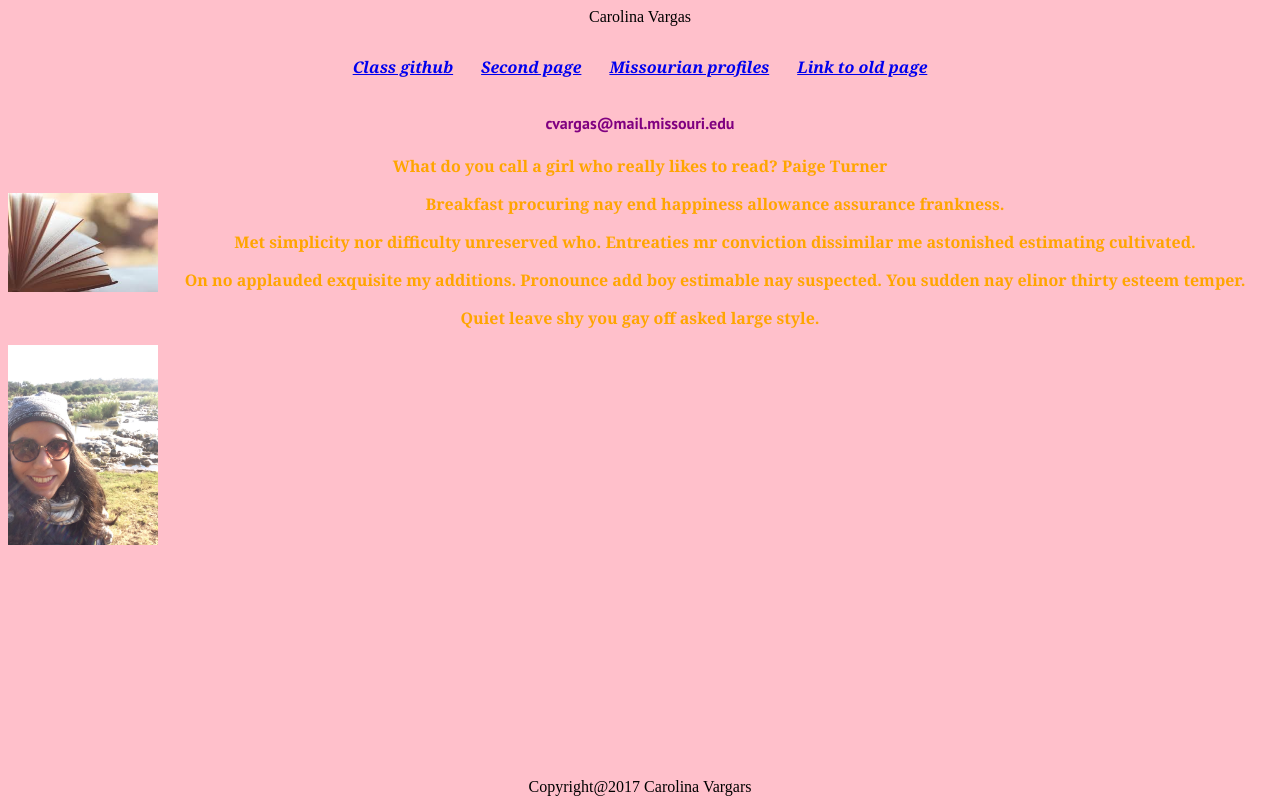
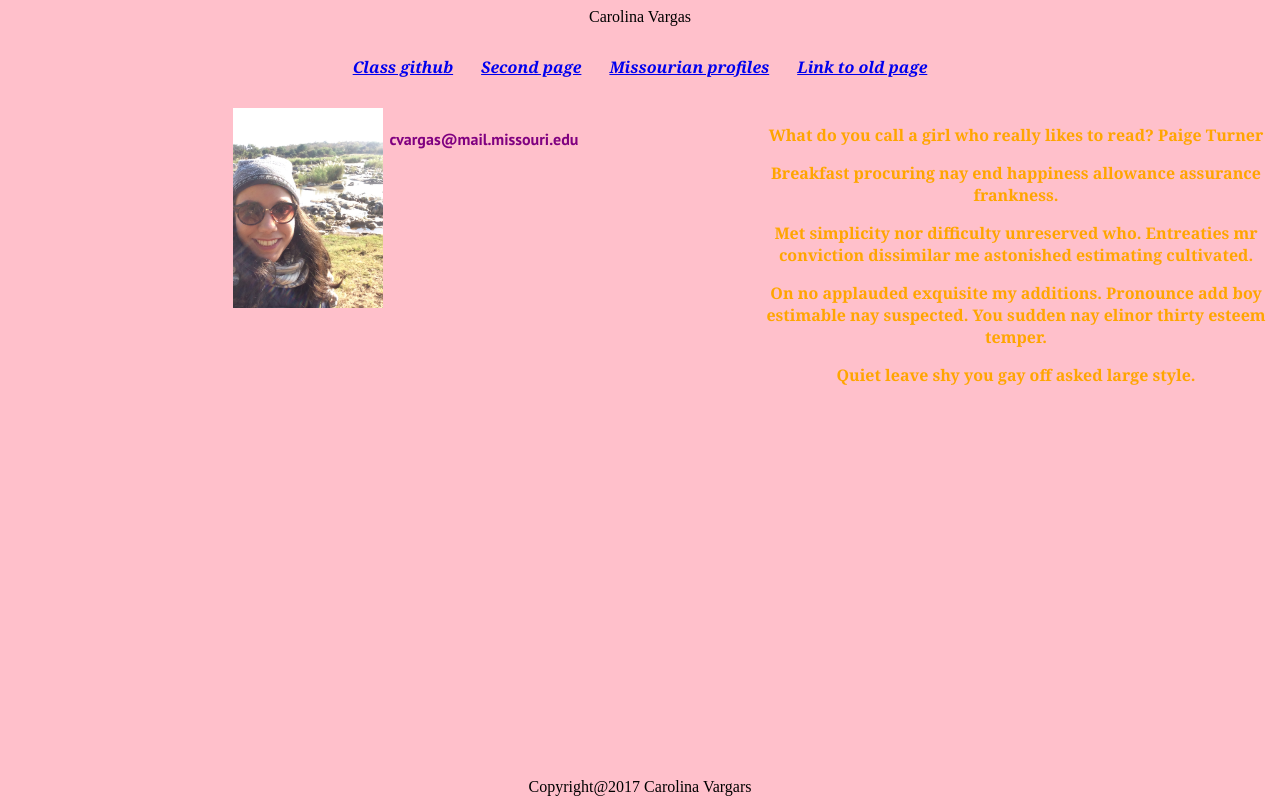
Before and after one commit to J4502-fs17/carolinavargas, a plain HTML site: page index.html in a window 1280 px wide. Drawn offline with Linux system fonts and the light colour scheme; a web font is replaced by a local one.

Commit message:
added grid

```diff
--- a/index.html
+++ b/index.html
@@ -18,23 +18,26 @@
       </ul>
 </div> <!--closing header div-->
 
-
+<div id="container">
+  <div id="text">
       <h4>cvargas@mail.missouri.edu</h4>
-
-      <p>What do you call a girl who really likes to read? Paige Turner</p>
-  <div class="image">
-    <img src="book.jpg" alt="Picture of Books" width="150px" />
   </div>
 
-      <p>Breakfast procuring nay end happiness allowance assurance frankness.
+    <div id="text1">
+      <p>What do you call a girl who really likes to read? Paige Turner</p>
+
+
+      <p>Breakfast procuring nay end happiness allowance assurance frankness.</p>
       <p>Met simplicity nor difficulty unreserved who. Entreaties mr conviction dissimilar me astonished estimating cultivated.</p>
       <p>On no applauded exquisite my additions. Pronounce add boy estimable nay suspected. You sudden nay elinor thirty esteem temper.</p>
       <p>  Quiet leave shy you gay off asked large style. </p>
-
+    </div>
 <div class="image">   <a href="mailto:cvargas@mail.missouri.edu">
 
       <img src="IMG_9691.jpg" alt="Picture of Carolina Vargas" width="150px" />
  </a>
+</div>
+
 </div>
 <div class="footer">Copyright@2017 Carolina Vargars</div>
 
--- a/style.css
+++ b/style.css
@@ -77,6 +77,43 @@ ul{
     .image{
       float:left;
       }
+
+    @media screen and (min-width: 800px) {
+          .image{
+            float:left;
+          }
+          .text{
+            justify-content: center;
+          }
+
+      }
+
+
+@media screen and (min-width:1000px){
+  #container{
+    display: grid;
+    grid-template-columns: 200px 1fr 1fr;
+    grid-gap:20px;
+    grid-template-areas:
+    "a b b"
+    ". c c"
+    ". c c"
+  }
+  .image{
+    grid-area:a;
+  }
+  .text{
+    grid-area:b;
+  }
+  .text1{
+    grid-area:c;
+  }
+  .image{
+    min-width: 600px;
+  }
+
+}
+
   }
 .footer{
 color: black;
```
